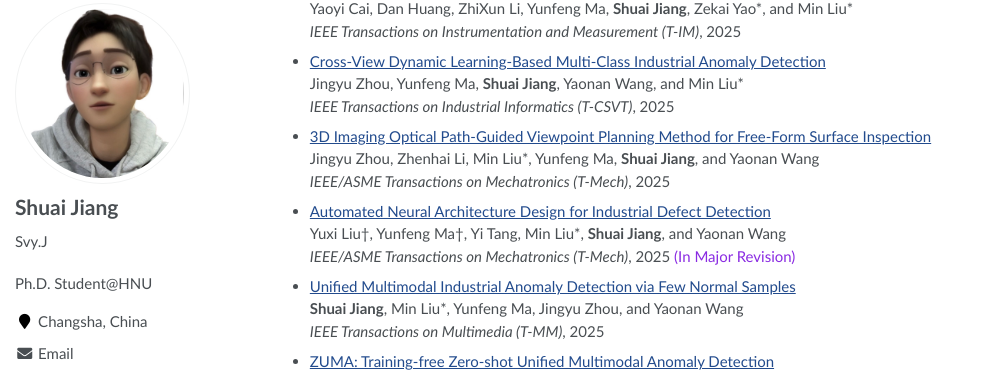
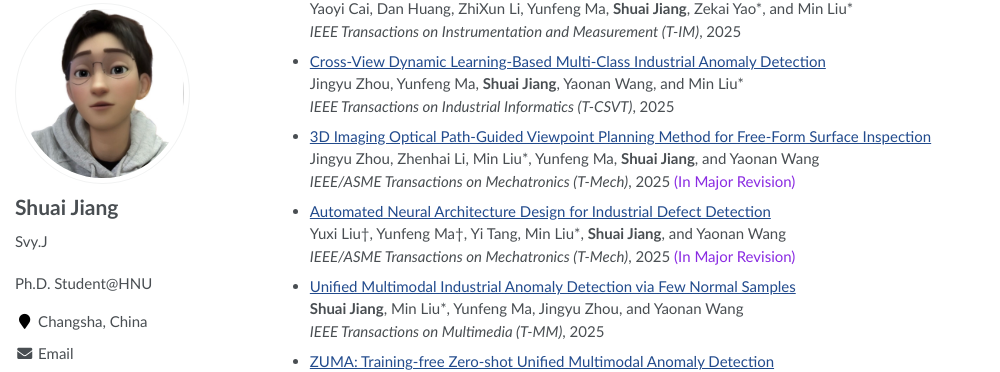
Before and after one commit to SvyJ/svyj.github.io, a Jekyll site: the page built from _pages/index.md, in a window 1280 px wide and 900 px high, scrolled down 2745 px. Shown: the part 88-460 px from the top of the window, without its empty margins (0-1000 px from the left). Built offline with Jekyll 4.4.1, drawn with Linux system fonts in a browser that asks for light colours.

Commit message:
Update index.md

```diff
--- a/_pages/index.md
+++ b/_pages/index.md
@@ -192,7 +192,7 @@ _IEEE Transactions on Automation Science and Engineering (T-ASE)_, 2025<br>
 
 - [3D Imaging Optical Path-Guided Viewpoint Planning Method for Free-Form Surface Inspection](https://ieeexplore.ieee.org/xpl/RecentIssue.jsp?punumber=3516)<br>
   Jingyu Zhou, Zhenhai Li, Min Liu*, Yunfeng Ma, **Shuai Jiang**, and Yaonan Wang<br>
-  _IEEE/ASME Transactions on Mechatronics (T-Mech)_, 2025<br>
+  _IEEE/ASME Transactions on Mechatronics (T-Mech)_, 2025 <font color="#8A2BE2">(In Major Revision)</font><br>
 
 - [Automated Neural Architecture Design for Industrial Defect Detection](https://ieeexplore.ieee.org/xpl/RecentIssue.jsp?punumber=3516)<br>
   Yuxi Liu†, Yunfeng Ma†, Yi Tang, Min Liu*, **Shuai Jiang**, and Yaonan Wang<br>
```
